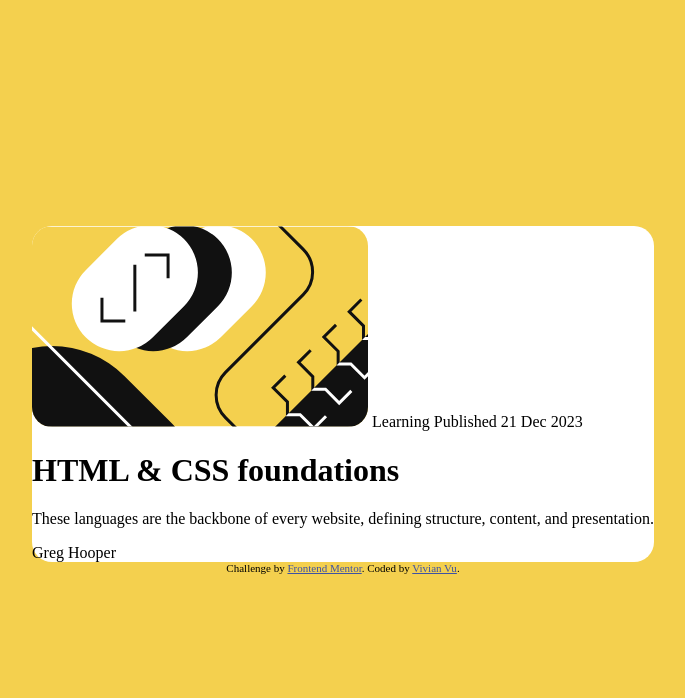
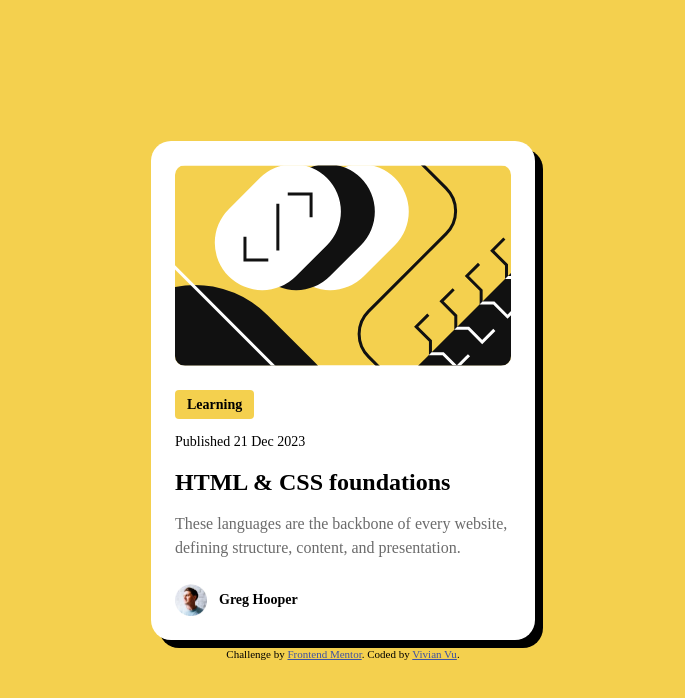
Before and after one commit to viveevu11/blog-preview-card, a plain HTML site: page index.html in a window 1280 px wide. Shown: the whole page, without its empty margins (297-982 px from the left). Drawn offline with Linux system fonts and the light colour scheme.

Commit message:
Finish blog card

```diff
--- a/index.html
+++ b/index.html
@@ -10,25 +10,46 @@
 
   <!-- Feel free to remove these styles or customise in your own stylesheet 👍 -->
   <style>
-    .attribution { font-size: 0.6875rem; text-align: center; }
+    @font-face {
+      font-family: 'Figtree';
+      src: url(./assets/fonts/Figtree-VariableFont_wght.ttf) type(truetype);
+      font-weight: 500 800;
+    }
+    .attribution { font-size: 0.6875rem; text-align: center; margin-top: 8px}
     .attribution a { color: hsl(228, 45%, 44%); }
     body {display: flex; flex-direction: column; justify-content: center; align-items: center; margin: 0; min-height: 100vh; background-color: #F4D04E}
-    .card {box-sizing: border-box; background-color: white; border-radius: 20px;}
-    img {border-radius: 20px;}
+    .card {display: flex; flex-direction: column; justify-content: center; padding: 24px; max-width: 384px; width: 90%; box-sizing: border-box; box-shadow: 8px 8px 0 0 rgba(0, 0, 0, 1); background-color: white; border-radius: 20px;}
+    img {border-radius: 10px;}
+    .profile {display: flex; align-items: center; gap: 12px}
+    .category {align-self: flex-start; background-color: #F4D04E; border-radius: 4px; padding: 4px 12px}
+    .text {display: flex; flex-direction: column; margin-top: 24px; margin-bottom: 24px; gap: 12px}
+    span, time, h1, p {font-family: 'Figtree'}
+    span {font-weight: 800; font-size: 14px; line-height: 150%;}
+    time {font-weight: 500; font-size: 14px; line-height: 150%;}
+    h1 {margin: 0; font-weight: 800; font-size: 24px; line-height: 150%;}
+    p {color: #6b6b6b; margin: 0; font-weight: 500; font-size: 16px; line-height: 150%;}
+    .profile img {width: 32px; height: 32px;}
+    h1:hover {color:#F4D04E; cursor: pointer;}
   </style>
 </head>
 <body>
   <div class="card">
     <img src="./assets/images/illustration-article.svg" alt="HTML/CSS Course Image"/>
-    <span>Learning</span>
 
-    <time>Published 21 Dec 2023</time>
+    <div class="text">
+      <span class="category">Learning</span>
 
-    <h1>HTML & CSS foundations</h1>
+      <time>Published 21 Dec 2023</time>
 
-    <p>These languages are the backbone of every website, defining structure, content, and presentation.</p>
+      <h1>HTML & CSS foundations</h1>
 
-    <span>Greg Hooper</span>
+      <p>These languages are the backbone of every website, defining structure, content, and presentation.</p>
+
+    </div>
+    <div class="profile">
+      <img src="./assets/images/image-avatar.webp" alt="Greg profile picture"/>
+      <span>Greg Hooper</span>
+    </div>
   </div>
   <footer class="attribution">
     Challenge by <a href="https://www.frontendmentor.io?ref=challenge">Frontend Mentor</a>.
```
